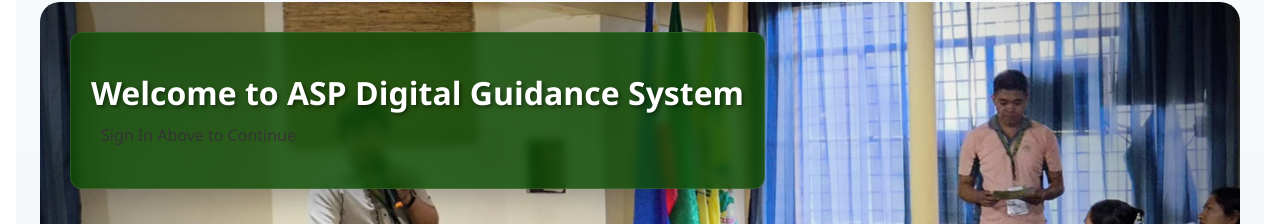
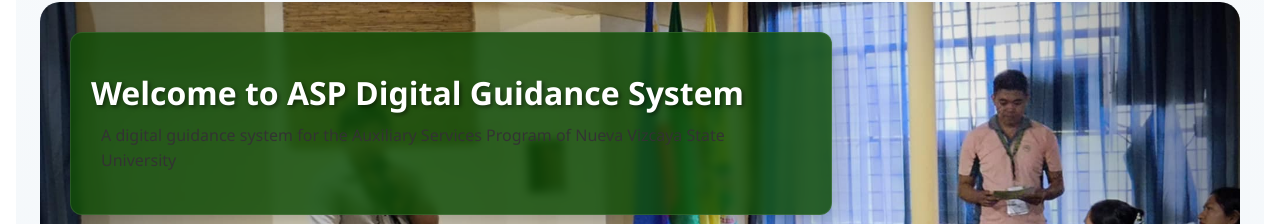
Before and after one commit to yzma-er/my-app, a React (Create React App) app: page / in a window 1280 px wide. Shown: the part 134-358 px from the top of the page. Built offline with nearby package versions, Linux system fonts and the light colour scheme; no server answers.

Commit message:
Update RoleSelectionPage.jsx

```diff
--- a/src/pages/RoleSelectionPage.jsx
+++ b/src/pages/RoleSelectionPage.jsx
@@ -310,7 +310,7 @@
               {index === 0 && (
                 <div className="carousel-welcome-message">
                   <h1 className="carousel-welcome-title">Welcome to ASP Digital Guidance System</h1>
-                  <p className="carousel-welcome-subtitle">Sign In Above to Continue</p>
+                  <p className="carousel-welcome-subtitle">A digital guidance system for the Auxiliary Services Program of Nueva Vizcaya State University</p>
                 </div>
               )}
             </div>
```
